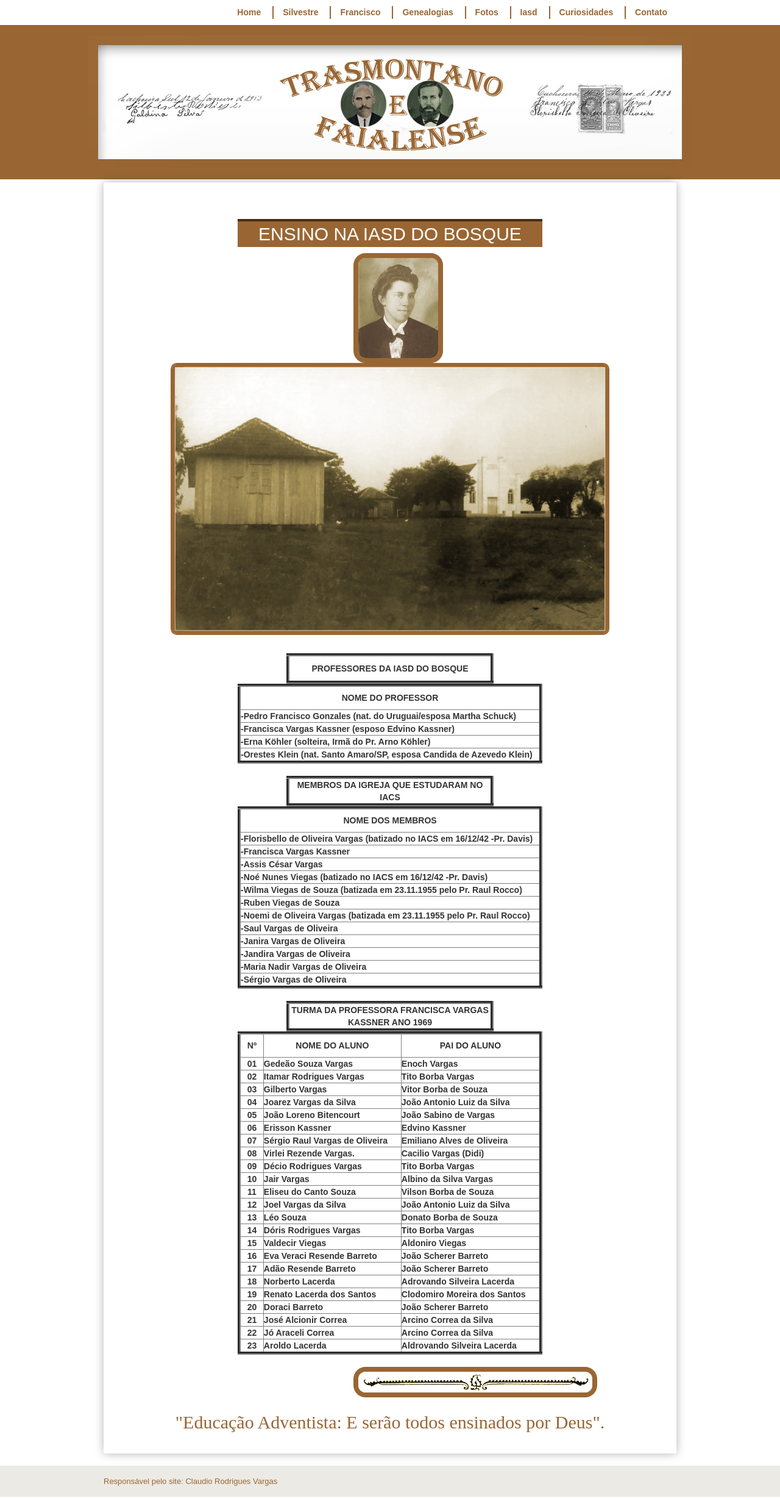
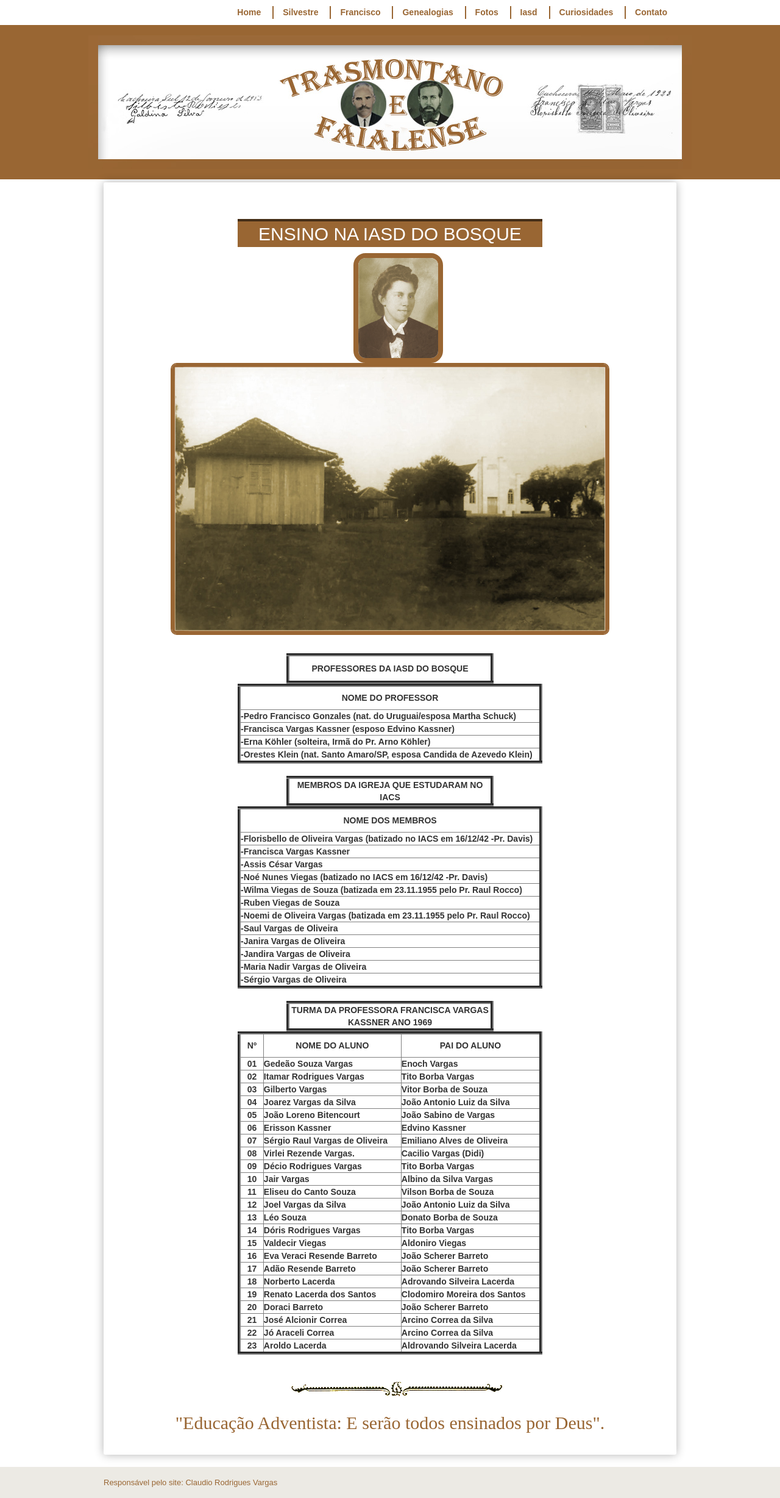
Before and after one commit to claudiovargas1955/claudiovargas1955.github.io, a Jekyll site: the page built from _pages/ensino-da-iasd-bosque.html, in a window 1280 px wide. Shown: the whole page at 61% size. Built offline with Jekyll 4.4.1, drawn with Linux system fonts in a browser that asks for light colours; some web fonts are replaced.

Commit message:
Update ensino-da-iasd-bosque.html

```diff
--- a/_pages/ensino-da-iasd-bosque.html
+++ b/_pages/ensino-da-iasd-bosque.html
@@ -110,14 +110,16 @@
 figure.foto-legenda:hover figcaption {opacity: 5;
                                      }
 
-.dir2{border:#996633 solid 2px;
-        margin-left:5px;
-        margin-right:5px;
-        margin-top:5px;
-        border-radius: 10px;
-       }
+.dir3{
+        align: center;
+        margin-left: 240px;
+        margin-top: 20px;
+        margin-botton: 40px;
+        padding-left: 40px;
+  }
 
- .dir3{border:#996633 solid 8px;
+
+ .dir6{border:#996633 solid 8px;
         margin-left: 390px;
         margin-top: 0px;
         margin-botton: 0px;
@@ -132,7 +134,7 @@
 </style>
 
 <p><h1>ENSINO NA IASD DO BOSQUE</h1>
-<img class="dir3" style="float:center"; src="/images/14520564009.png" class="img-responsive" height="180px" title="";/>
+<img class="dir6" style="float:center"; src="/images/14520564009.png" class="img-responsive" height="180px" title="";/>
 
 <figure class="foto-legenda">
 <p><img class="esq2" style="float:center"; src="/images/IASD-Bosque.jpg" class="img-responsive" width="900px" title="";/>
```
